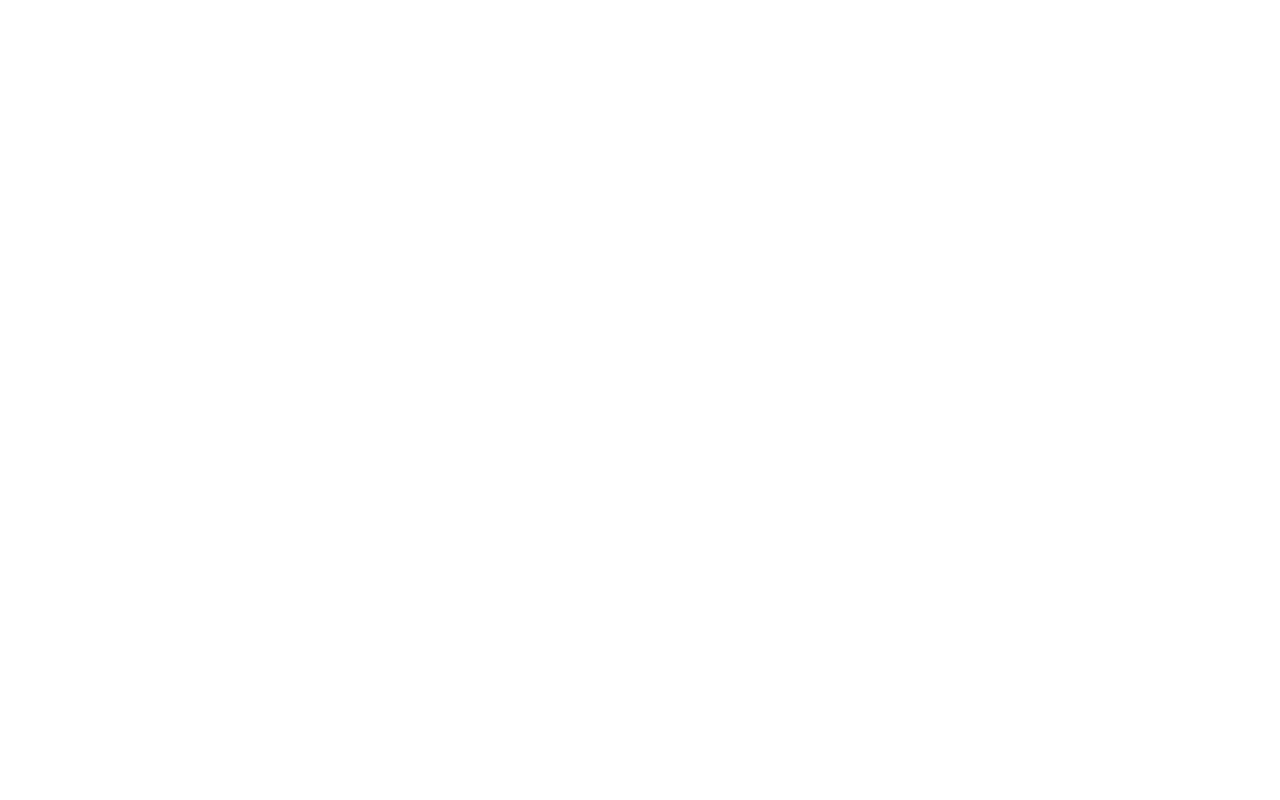
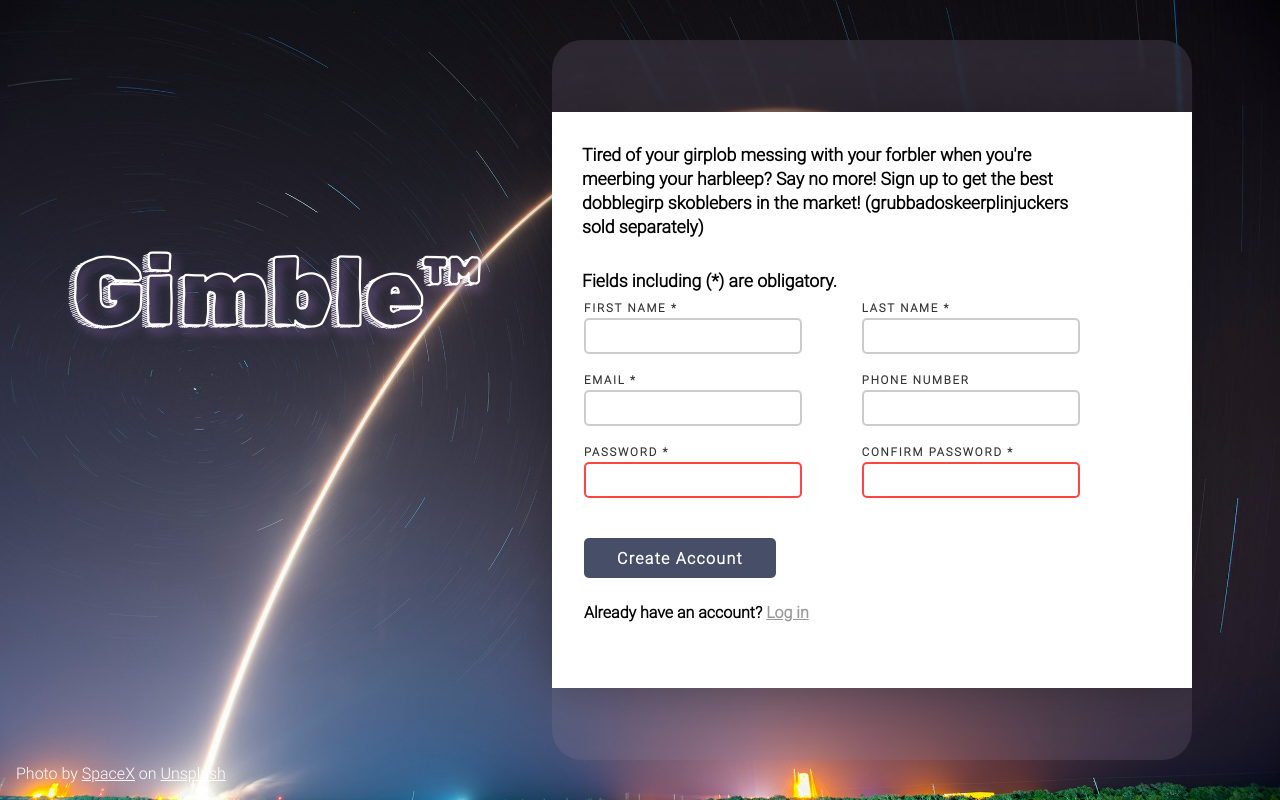
Before and after one commit to EterTy1505/Sign-Up-Form-Project, a plain HTML site: page index.html in a window 1280 px wide. Drawn offline with Linux system fonts and the light colour scheme.

Commit message:
Complete version

```diff
--- a/index.html
+++ b/index.html
@@ -7,6 +7,69 @@
   <link rel="stylesheet" href="style.css">
 </head>
 <body>
+  <div id="title">Gimble™</div>
+  <div id="container">
+    <div>
+      <p>
+        Tired of your girplob messing with your forbler when you're
+        meerbing your harbleep? Say no more! Sign up to get the best dobblegirp
+        skoblebers in the market! (grubbadoskeerplinjuckers sold separately)
+      </p>
+      <p>Fields including (*) are obligatory.</p>
+      <form>
+        <div>
+          <label for="first-name">
+            FIRST NAME
+            <span aria-label="required">*</span>
+          </label><br>
+          <input type="text" id="first-name" name="first-name" required>
+        </div>
 
+        <div>
+          <label for="last-name">
+            LAST NAME
+            <span aria-label="required">*</span>
+          </label><br>
+          <input type="text" id="last-name" name="last-name" required>
+        </div>
+
+        <div>
+          <label for="email">
+            EMAIL
+            <span aria-label="required">*</span>
+          </label><br>
+          <input type="email" id="email" name="email" required>
+        </div>
+
+        <div>
+          <label for="phone">PHONE NUMBER</label><br>
+          <input type="tel" id="phone" name="phone-number">
+        </div>
+
+        <div>
+          <label for="pwd">
+            PASSWORD
+            <span aria-label="required">*</span>
+          </label><br>
+          <input type="password" id="pwd" name="password" minlength="8" maxlength="11" required>
+        </div>
+
+        <div>
+          <label for="pwd-confirm">
+            CONFIRM PASSWORD
+            <span aria-label="required">*</span>
+          </label><br>
+          <input type="password" id="pwd-confirm" name="password-confirm" minlength="8" maxlength="11" required>
+        </div>
+
+        <button type="submit" id="submit">Create Account</button>
+        <br>
+        <span id="login">Already have an account? <a href="">Log in</a></span>
+      </form>
+    </div>
+  </div>
+  <span id="img-credit">
+    Photo by <a href="https://unsplash.com/es/@spacex?utm_content=creditCopyText&utm_medium=referral&utm_source=unsplash">SpaceX</a> on <a href="https://unsplash.com/es/fotos/fotografia-timelapse-de-luz-PIOgkhaF3WA?utm_content=creditCopyText&utm_medium=referral&utm_source=unsplash">Unsplash</a>
+  </span>
 </body>
 </html>
--- a/style.css
+++ b/style.css
@@ -0,0 +1,147 @@
+@font-face {
+    font-family: 'robotolight';
+    src:
+        url('fonts/roboto-light-webfont.woff2') format('woff2'),
+        url('fonts/roboto-light-webfont.woff') format('woff');
+    font-weight: normal;
+    font-style: normal;
+}
+
+@font-face {
+    font-family: 'rubik_doodle_shadowregular';
+    src:
+        url('fonts/rubikdoodleshadow-regular-webfont.woff2') format('woff2'),
+        url('fonts/rubikdoodleshadow-regular-webfont.woff') format('woff');
+    font-weight: 900;
+    font-style: normal;
+}
+
+body {
+    background: url('spacex-PIOgkhaF3WA-unsplash.jpg');
+    background-size: cover;
+    color: white;
+    font-family: 'robotolight';
+}
+
+:link {
+    color: white;
+}
+
+:visited {
+    color: #999;
+}
+
+#title {
+    position: relative;
+    top: 30vh;
+    left: 5vw;
+    font-family: 'rubik_doodle_shadowregular';
+    font-size: 6rem;
+    width: 30vw;
+    text-shadow: 5px 5px 10px rgb(112, 88, 141);
+}
+
+#img-credit {
+    position: absolute;
+    bottom: 1em;
+    left: 1em;
+}
+
+#container {
+    display: flex;
+    position: absolute;
+    top: 0;
+    left: 40%;
+    width: 50vw;
+    height: 90vh;
+    margin: 5vh;
+    background-color: rgba(145, 129, 156, 0.2);
+    backdrop-filter: blur(2px);
+    border-radius: 30px;
+    align-items: center;
+}
+
+#container > div {
+    width: 100%;
+    height: 80%;
+    background-color: white;
+    font-size: 1.2rem;
+    font-weight: 600;
+    color: black;
+    box-sizing: border-box;
+    box-shadow: 0 0 50px 0 rgba(0, 0, 0, 0.3);
+}
+
+#container p {
+    margin: 30px 100px 0 30px;
+    font-size: 1.1rem;
+    font-weight: 900;
+}
+
+form {
+    padding-left: 5%;
+}
+
+form > div {
+    display: inline-block;
+    width: 40%;
+    margin: 0 30px 10px 0;
+}
+
+label {
+    font-size: 0.6em;
+    letter-spacing: 0.15em;
+    color: #333;
+}
+
+input {
+    font-family: 'robotolight';
+    font-weight: 600;
+    font-size: 1rem;
+    /* letter-spacing: ; */
+    width: 80%;
+    height: 4vh;
+    padding: 0 0.6rem 0 0.6rem;
+    border: 2px solid #ccc;
+    border-radius: 5px;
+    outline: none;
+    transition: border .1s, box-shadow .1s;
+}
+
+input:focus {
+    /* outline: 2px solid blue; */
+    /* outline: none; */
+    border: 2px solid rgb(93, 136, 255);
+    box-shadow: 2px 2px 5px 0 rgba(0, 0, 0, 0.3);
+}
+
+input[type="password"]:invalid {
+    border-color: rgba(255, 0, 0, 0.734);
+}
+
+#submit {
+    margin: 30px 0 20px;
+    border: none;
+    background-color: #474e68;
+    color: white;
+    font-family: 'robotolight';
+    font-size: 1rem;
+    font-weight: 900;
+    letter-spacing: 0.08em;
+    border-radius: 5px;
+    width: 12em;
+    height: 2.5em;
+    transition: background-color 0.1s, transform 0.05s ease-in-out;
+}
+
+#submit:hover, #submit:focus {
+    background-color: #6b7497;
+}
+
+#submit:active {
+    transform: scale(0.9);
+}
+
+#login {
+    font-size: 1rem;
+}
```
Also changed, not shown: fonts/roboto-light-webfont.woff (added), fonts/roboto-light-webfont.woff2 (added), fonts/rubikdoodleshadow-regular-webfont.woff (added), fonts/rubikdoodleshadow-regular-webfont.woff2 (added), spacex-PIOgkhaF3WA-unsplash.jpg (added).
